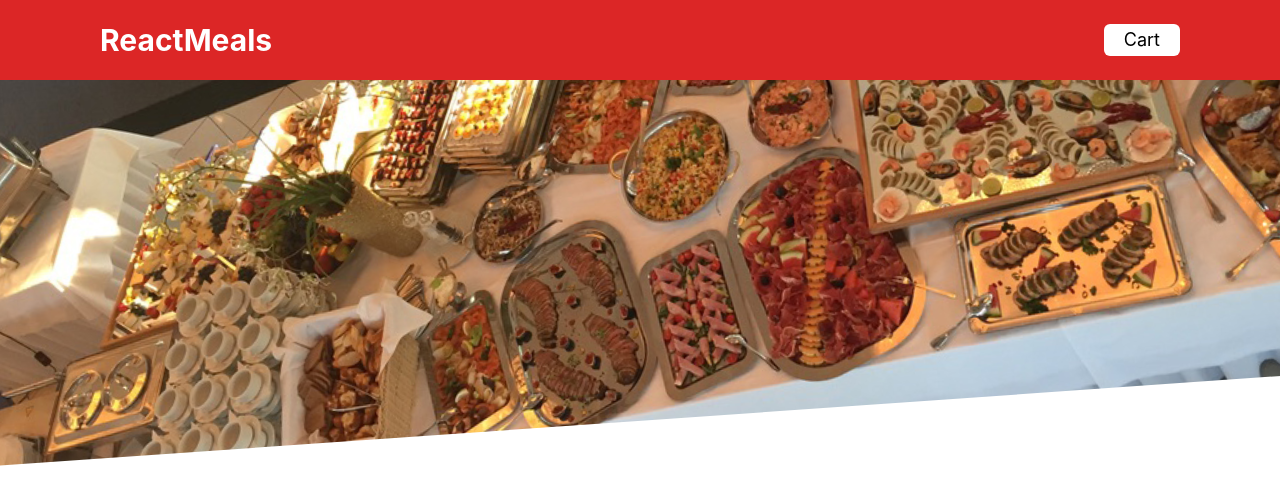
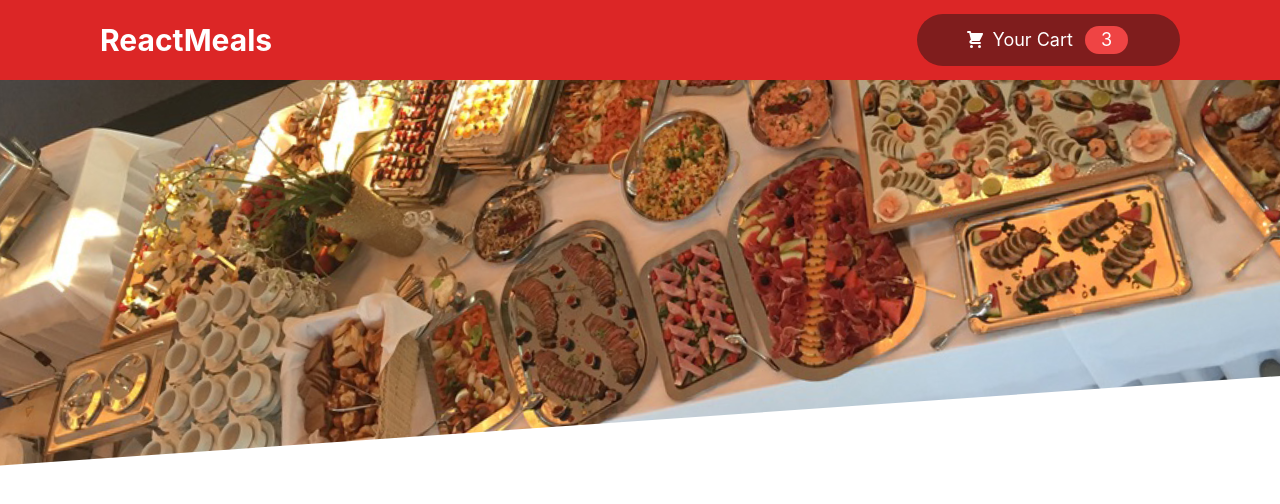
Before and after one commit to akshit2649/Learning-React, a React (Create React App) app in the folder food_ordering_app/: page / in a window 1280 px wide. Shown: the top 504 px of the page. Built offline with nearby package versions, Linux system fonts and the light colour scheme.

Commit message:
Cart Button

```diff
--- /dev/null
+++ b/food_ordering_app/src/components/Icons/CartIcon.jsx
@@ -0,0 +1,13 @@
+const CartIcon = () => {
+  return (
+    <svg
+      xmlns="http://www.w3.org/2000/svg"
+      viewBox="0 0 20 20"
+      fill="currentColor"
+    >
+      <path d="M3 1a1 1 0 000 2h1.22l.305 1.222a.997.997 0 00.01.042l1.358 5.43-.893.892C3.74 11.846 4.632 14 6.414 14H15a1 1 0 000-2H6.414l1-1H14a1 1 0 00.894-.553l3-6A1 1 0 0017 3H6.28l-.31-1.243A1 1 0 005 1H3zM16 16.5a1.5 1.5 0 11-3 0 1.5 1.5 0 013 0zM6.5 18a1.5 1.5 0 100-3 1.5 1.5 0 000 3z" />
+    </svg>
+  );
+};
+
+export default CartIcon;
--- /dev/null
+++ b/food_ordering_app/src/components/header/CartButton.jsx
@@ -0,0 +1,16 @@
+import React from "react";
+import CartIcon from "../Icons/CartIcon";
+
+const CartButton = () => {
+  return (
+    <button className="flex text-white  text-lg bg-red-900 justify-center items-center px-10 py-2 rounded-full">
+      <span className="h-5 w-5 text-white m-2">
+        <CartIcon />
+      </span>
+      <span>Your Cart</span>
+      <span className="px-4 bg-red-500 mx-3 rounded-2xl"> 3</span>
+    </button>
+  );
+};
+
+export default CartButton;
--- a/food_ordering_app/src/components/header/Navbar.jsx
+++ b/food_ordering_app/src/components/header/Navbar.jsx
@@ -1,10 +1,11 @@
 import React from "react";
+import CartButton from "./CartButton";
 
 const Navbar = () => {
   return (
     <div className="flex justify-between bg-red-600 px-[100px] h-[80px] items-center">
       <p className="text-white font-bold text-3xl ">ReactMeals</p>
-      <button className="bg-white rounded-md px-5 py-0.5 text-lg">Cart</button>
+      <CartButton />
     </div>
   );
 };
```
